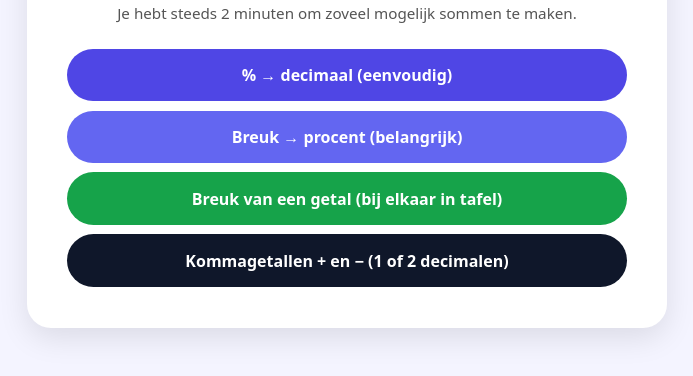
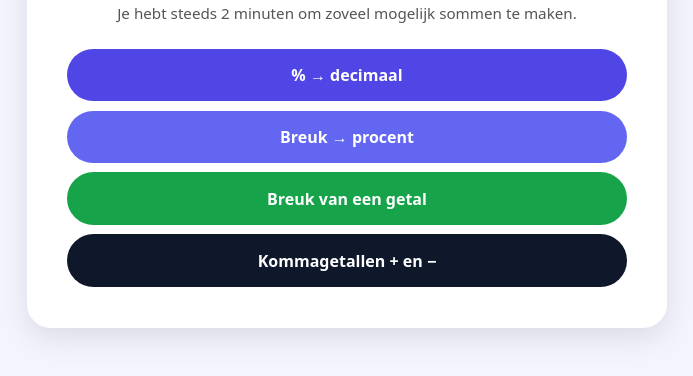
Before and after one commit to thijsgeurtsen/8.2, a plain HTML site: page index.html in a window 1280 px wide. Shown: the part 274-650 px from the top of the page, without its empty margins (293-986 px from the left). Drawn offline with Linux system fonts and the light colour scheme.

Commit message:
Update index.html

```diff
--- a/index.html
+++ b/index.html
@@ -19,10 +19,10 @@
     <h1>Rekenoefeningen</h1>
     <p class="subtitle">Je hebt steeds 2 minuten om zoveel mogelijk sommen te maken.</p>
 
-    <a class="btn" href="procent-decimaal.html">% → decimaal (eenvoudig)</a>
-    <a class="btn secondary" href="breuk-procent.html">Breuk → procent (belangrijk)</a>
-    <a class="btn accent" href="breuk-van-getal.html">Breuk van een getal (bij elkaar in tafel)</a>
-    <a class="btn dark" href="komma-plus-min.html">Kommagetallen + en − (1 of 2 decimalen)</a>
+    <a class="btn" href="procent-decimaal.html">% → decimaal</a>
+    <a class="btn secondary" href="breuk-procent.html">Breuk → procent</a>
+    <a class="btn accent" href="breuk-van-getal.html">Breuk van een getal</a>
+    <a class="btn dark" href="komma-plus-min.html">Kommagetallen + en −</a>
   </div>
 </body>
 </html>
```
